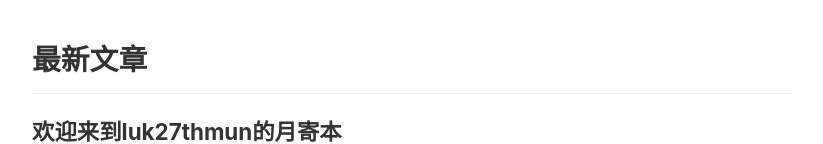
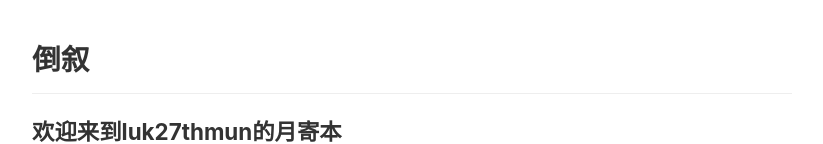
Before and after one commit to luk27thmun/miory, a plain HTML site: page index.html in a window 1280 px wide. Shown: the part 201-345 px from the top of the page, without its empty margins (228-1051 px from the left). Drawn offline with Linux system fonts and the light colour scheme.

Commit message:
Update index.html

```diff
--- a/index.html
+++ b/index.html
@@ -24,7 +24,7 @@
         </section>
 
         <section class="latest-posts">
-            <h2>最新文章</h2>
+            <h2>倒叙</h2>
             <div class="post-list">
                 <!-- 文章列表将通过JavaScript动态生成 -->
             </div>
```
